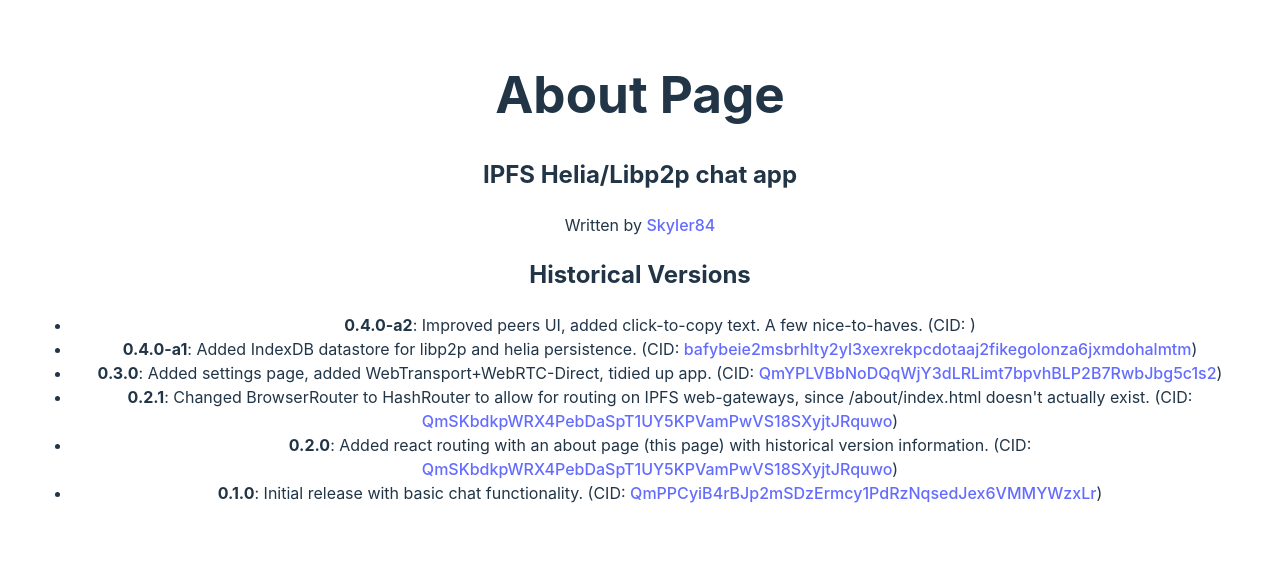
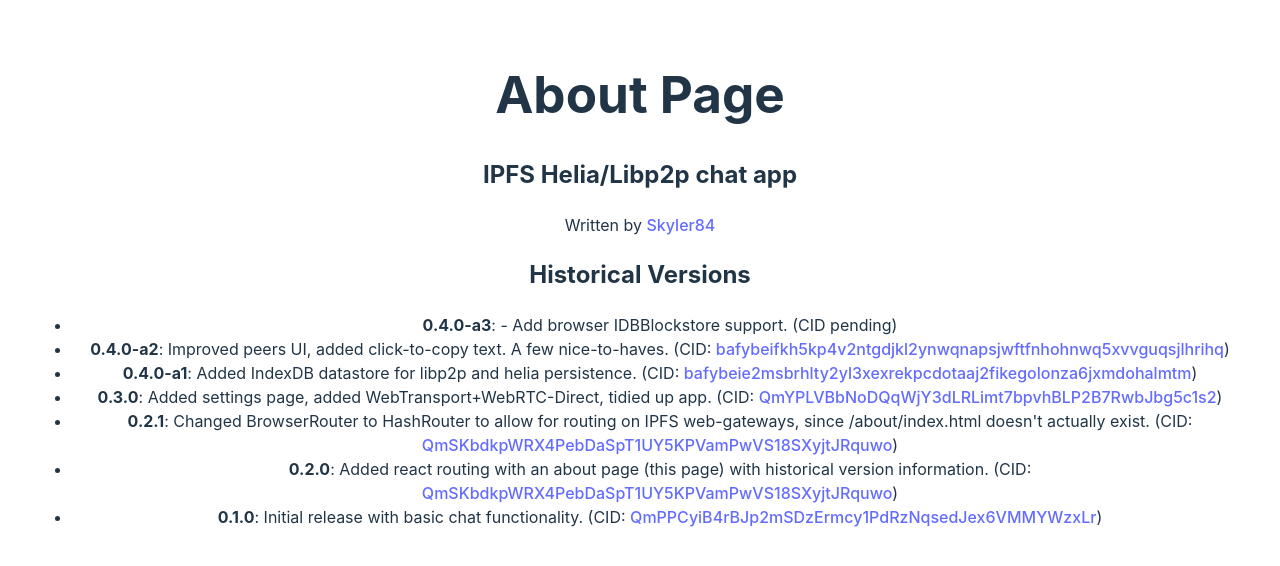
Before and after one commit to Skyler84/ipfs-chat, a React app: page /#/about in a window 1280 px wide. Shown: the top 566 px of the page. Built offline with nearby package versions, Linux system fonts and the light colour scheme; the HTML template or start-up script is replaced by a standard one.

Commit message:
Add build-time script to manage history.

```diff
--- a/package.json
+++ b/package.json
@@ -8,6 +8,7 @@
     "clean": "rimraf ./dist",
     "dev": "vite",
     "start": "vite",
+    "tag": "tsx scripts/tag.ts",
     "build": "vite build",
     "build:car": "npm run build && ipfs-car pack ./dist --output ./dist.car",
     "preview": "vite preview",
@@ -39,6 +40,7 @@
     "@types/react-dom": "^19.0.1",
     "@vitejs/plugin-react": "^6.0.1",
     "ipfs-car": "^3.1.0",
+    "tsx": "^4.20.5",
     "test-ipfs-example": "^1.3.3",
     "vite": "^8.0.8"
   }
--- a/src/About.jsx
+++ b/src/About.jsx
@@ -1,30 +1,4 @@
-import { React, useCallback, useEffect, useRef, useState } from 'react'
-
-const historical_versions = {
-    "0.4.0-a2": {
-        description: "Improved peers UI, added click-to-copy text. A few nice-to-haves."
-    },
-    "0.4.0-a1": {
-        description: "Added IndexDB datastore for libp2p and helia persistence.",
-        cid: "bafybeie2msbrhlty2yl3xexrekpcdotaaj2fikegolonza6jxmdohalmtm"
-    },
-    "0.3.0": {
-        description: "Added settings page, added WebTransport+WebRTC-Direct, tidied up app.",
-        cid: "QmYPLVBbNoDQqWjY3dLRLimt7bpvhBLP2B7RwbJbg5c1s2"
-    },
-    "0.2.1": {
-        description: "Changed BrowserRouter to HashRouter to allow for routing on IPFS web-gateways, since /about/index.html doesn't actually exist.",
-        cid: "QmSKbdkpWRX4PebDaSpT1UY5KPVamPwVS18SXyjtJRquwo"
-    },
-    "0.2.0": {
-        description: "Added react routing with an about page (this page) with historical version information.",
-        cid: "QmSKbdkpWRX4PebDaSpT1UY5KPVamPwVS18SXyjtJRquwo"
-    },
-    "0.1.0": {
-        description: "Initial release with basic chat functionality.",
-        cid: "QmPPCyiB4rBJp2mSDzErmcy1PdRzNqsedJex6VMMYWzxLr"
-    },
-}
+import historicalVersions from './history.json'
 
 // Decide if this is being accessed from a local server or an IPFS web-gateway.
 
@@ -54,9 +28,14 @@
             <p>Written by <a href="https://github.com/Skyler84" target="_blank" rel="noopener noreferrer">Skyler84</a></p>
             <h2>Historical Versions</h2>
             <ul>
-                {Object.entries(historical_versions).map(([version, info]) => (
+                {Object.entries(historicalVersions).map(([version, info]) => (
                     <li key={version}>
-                        <strong>{version}</strong>: {info.description} (CID: <a href={getGatewayURL(info.cid)} target="_blank" rel="noopener noreferrer">{info.cid}</a>)
+                        <strong>{version.replace(/^v/, '')}</strong>: <span style={{ whiteSpace: 'pre-line' }}>{info.description}</span>{' '}
+                        {info.cid ? (
+                            <>(CID: <a href={getGatewayURL(info.cid)} target="_blank" rel="noopener noreferrer">{info.cid}</a>)</>
+                        ) : (
+                            '(CID pending)'
+                        )}
                     </li>
                 ))}
             </ul>
--- /dev/null
+++ b/src/history.json
@@ -0,0 +1,29 @@
+{
+  "v0.4.0-a3": {
+    "description": "- Add browser IDBBlockstore support."
+  },
+  "v0.4.0-a2": {
+    "description": "Improved peers UI, added click-to-copy text. A few nice-to-haves.",
+    "cid": "bafybeifkh5kp4v2ntgdjkl2ynwqnapsjwftfnhohnwq5xvvguqsjlhrihq"
+  },
+  "v0.4.0-a1": {
+    "description": "Added IndexDB datastore for libp2p and helia persistence.",
+    "cid": "bafybeie2msbrhlty2yl3xexrekpcdotaaj2fikegolonza6jxmdohalmtm"
+  },
+  "v0.3.0": {
+    "description": "Added settings page, added WebTransport+WebRTC-Direct, tidied up app.",
+    "cid": "QmYPLVBbNoDQqWjY3dLRLimt7bpvhBLP2B7RwbJbg5c1s2"
+  },
+  "0.2.1": {
+    "description": "Changed BrowserRouter to HashRouter to allow for routing on IPFS web-gateways, since /about/index.html doesn't actually exist.",
+    "cid": "QmSKbdkpWRX4PebDaSpT1UY5KPVamPwVS18SXyjtJRquwo"
+  },
+  "0.2.0": {
+    "description": "Added react routing with an about page (this page) with historical version information.",
+    "cid": "QmSKbdkpWRX4PebDaSpT1UY5KPVamPwVS18SXyjtJRquwo"
+  },
+  "0.1.0": {
+    "description": "Initial release with basic chat functionality.",
+    "cid": "QmPPCyiB4rBJp2mSDzErmcy1PdRzNqsedJex6VMMYWzxLr"
+  }
+}
```
Also changed, not shown: scripts/tag.ts (added, +112 -0 lines), 1 other file (tests, documents, lock files or other folders).
